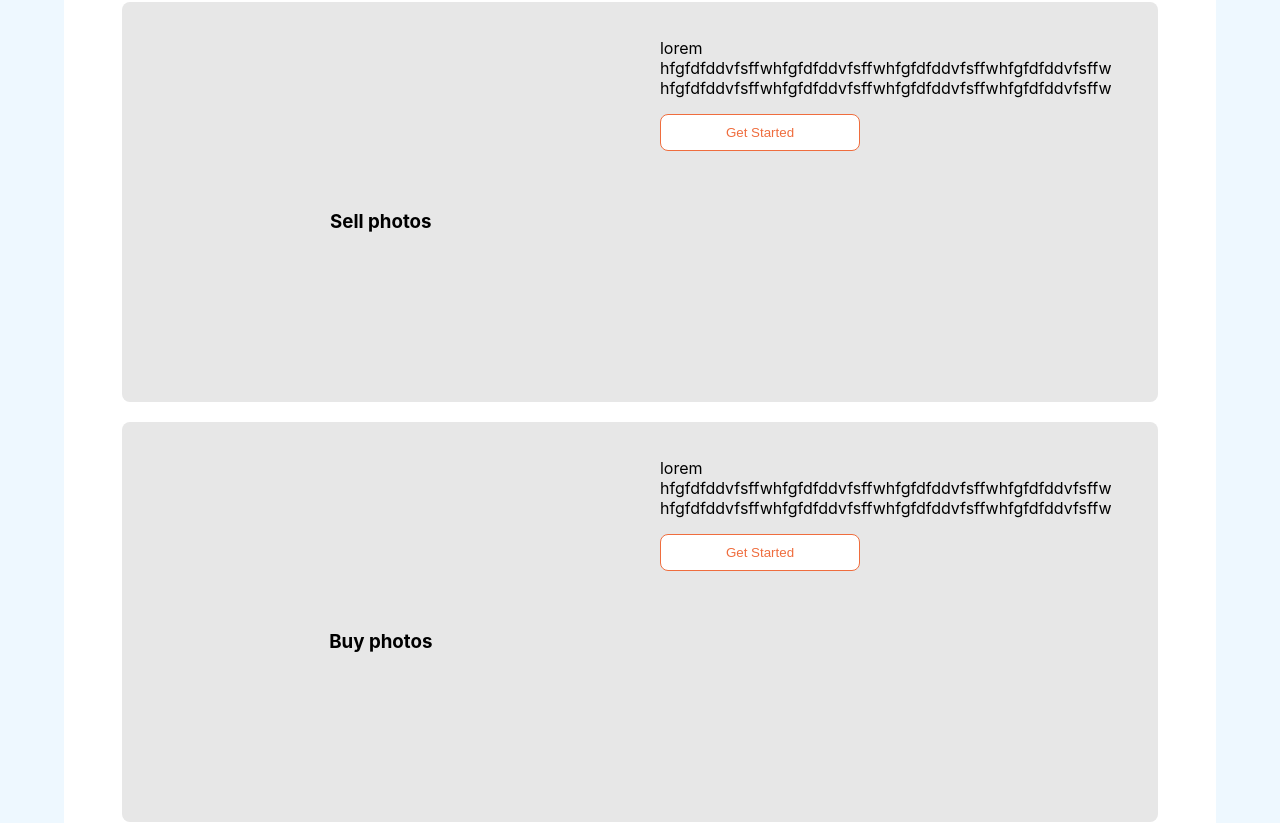
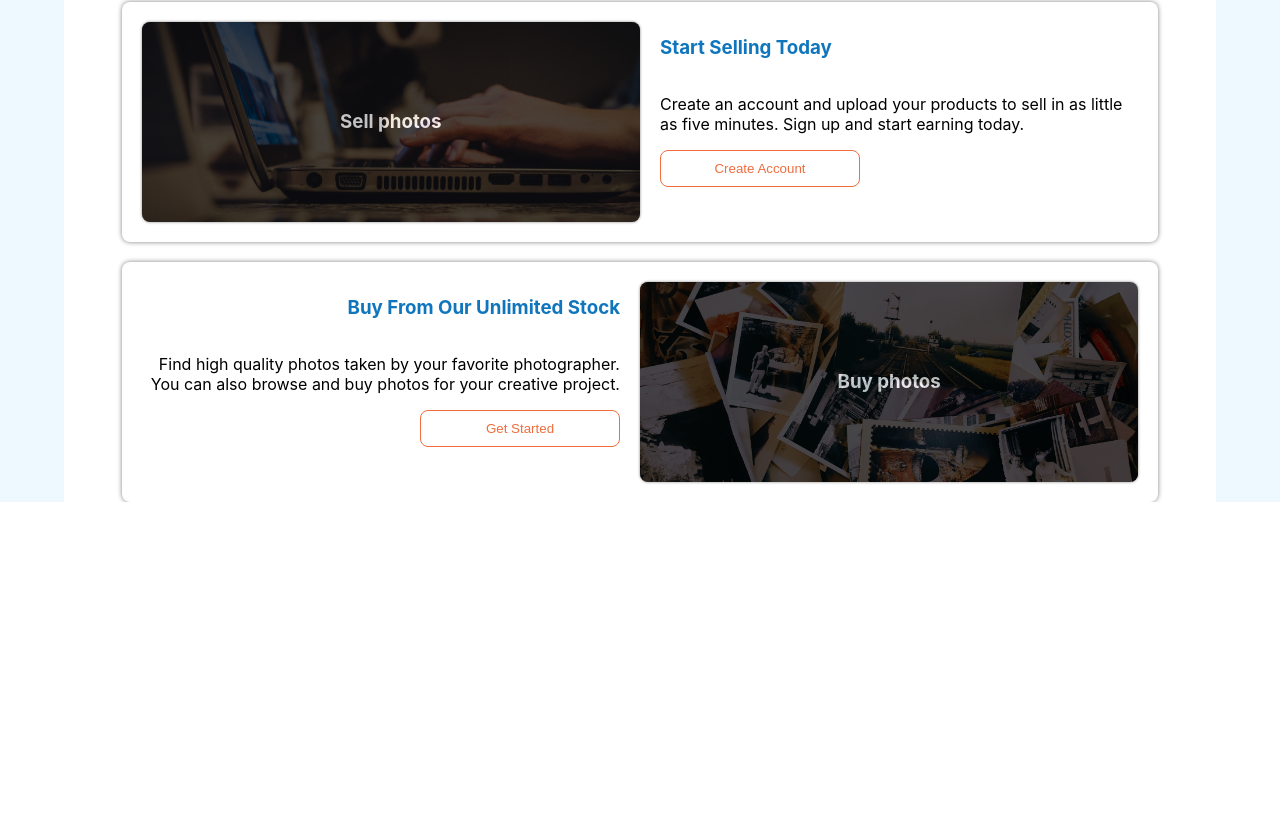
Before and after one commit to AugustineKadima/piczangu_front, a React (Create React App) app: page / in a window 1280 px wide. Shown: the part 877-1700 px from the top of the page. After the commit the page ends 1379 px from the top, so only its background shows below. Built offline with nearby package versions, Linux system fonts and the light colour scheme.

Commit message:
Add service cards

```diff
--- a/src/components/main_landing_page/content_page.js
+++ b/src/components/main_landing_page/content_page.js
@@ -1,5 +1,6 @@
 import React from "react";
 import ServiceCard from "./servicecard";
+import ServiceCardSwapped from "./servicecard_swapped";
 
 export default function ContentPage(){
     return (
@@ -10,6 +11,7 @@ export default function ContentPage(){
                     <h2 id="servicesHeader">Our Services</h2>
                 </div>
                 <ServiceCard />
+                <ServiceCardSwapped />
 
             </div>
 
--- a/src/components/main_landing_page/servicecard.js
+++ b/src/components/main_landing_page/servicecard.js
@@ -6,40 +6,21 @@ export default function ServiceCard(){
         <div>
             <div className="serviceContainer">
                 <div className="contentLeftService">
-                    <h3>Sell photos</h3>
+                    <div className="serviceTint">
+                        <h3>Sell photos</h3>
+                    </div>
                 </div>
                 <div className="contentRightService">
-                    <p>
-                        lorem hfgfdfddvfsffwhfgfdfddvfsffwhfgfdfddvfsffwhfgfdfddvfsffw hfgfdfddvfsffwhfgfdfddvfsffwhfgfdfddvfsffwhfgfdfddvfsffw
+                    <h3>Start Selling Today</h3>
+                    <p>Create an account and upload your products to sell in as little as five minutes. Sign up and start earning today.
                     </p>
-                    <button>Get Started</button>
-
-                </div>
-            </div> <div className="serviceContainer">
-                <div className="contentLeftService">
-                    <h3>Buy photos</h3>
-                </div>
-                <div className="contentRightService">
-                    <p>
-                        lorem hfgfdfddvfsffwhfgfdfddvfsffwhfgfdfddvfsffwhfgfdfddvfsffw hfgfdfddvfsffwhfgfdfddvfsffwhfgfdfddvfsffwhfgfdfddvfsffw
-                    </p>
-                    <button>Get Started</button>
-
-                </div>
-            </div> <div className="serviceContainer">
-                <div className="contentLeftService">
-                    <h3>Find photographer</h3>
-                </div>
-                <div className="contentRightService">
-                    <p>
-                        lorem hfgfdfddvfsffwhfgfdfddvfsffwhfgfdfddvfsffwhfgfdfddvfsffw hfgfdfddvfsffwhfgfdfddvfsffwhfgfdfddvfsffwhfgfdfddvfsffw
-                    </p>
-                    <button>Get Started</button>
+                    <button>Create Account</button>
 
                 </div>
             </div>
 
 
+
         </div>
     )
 }
--- /dev/null
+++ b/src/components/main_landing_page/servicecard_swapped.js
@@ -0,0 +1,24 @@
+import React from "react";
+
+
+export default function ServiceCardSwapped(){
+    return (
+        <div>
+             <div className="serviceContainer">
+
+                <div className="swappedContentLeftService">
+                    <h3>Buy From Our Unlimited Stock</h3>
+                    <p>Find high quality photos taken by your favorite photographer. You can also browse and buy photos for your creative project.
+                    </p>
+                    <button>Get Started</button>
+                </div>
+
+                <div className="swappedContentRightService">
+                    <div className="serviceTint">
+                        <h3>Buy photos</h3>
+                    </div>
+                </div>
+            </div>
+        </div>
+    )
+}
--- a/src/index.css
+++ b/src/index.css
@@ -144,35 +144,61 @@ code {
 }
 
 /* Services Landing */
-.servicesHeader{
+#servicesHeader{
  font-weight: 700px;
 }
 
 .serviceContainer{
   width: 90%;
-  height: 50vh;
-  background-color: #E7E7E7;
-  margin: 20px auto 0px;
+  height: auto;
+  background-color: white;
+  margin: 20px auto 0px auto;
   border-radius: 8px;
   display: flex;
+  box-shadow: 0px 0px 5px gray;
 }
 
 .contentLeftService, .contentRightService{
   width: 50%;
-  height: 100%;
+  height: 200px;
   border-radius: 8px;
-  padding: 20px;
+
 }
 
 .contentLeftService{
+  color: white;
+  border-radius: 8px;
+  background-image: url("./images/sell_photos.jpg");
+  background-size: cover;
+  background-repeat: no-repeat;
+  background-position: center;
+  margin: 20px;
+  box-shadow: 0px 0px 3px gray;
+}
+
+.serviceTint{
+  border-radius: 8px;
   display: flex;
   align-items: center;
   justify-content: center;
+  background-color: black;
+  opacity: 0.7;
+  height: 200px;
+  width: 100%;
 }
+
 .contentRightService{
   display: flex;
   flex-direction: column;
-  justify-content: flex-start;
+  justify-content: center;
+}
+
+.contentRightService h3{
+  color: #0F75BC;
+}
+.contentRightService p{
+  margin-right: 20px;
+
 }
 
 .contentRightService button{
@@ -182,4 +208,50 @@ code {
   border-radius: 8px;
   padding: 10px 20px;
   width: 200px;
+  bottom: 20px;
 }
+
+.swappedContentRightService{
+  background-image: url("./images/buy_photos.jpg");
+  background-size: cover;
+  background-repeat: no-repeat;
+  background-position: center;
+  margin: 20px;
+  box-shadow: 0px 0px 3px gray;
+  border-radius: 8px;
+  width: 50%;
+  color: white;
+  width: 50%;
+  height: 200px;
+  border-radius: 8px;
+}
+
+
+.swappedContentLeftService{
+  display: flex;
+  flex-direction: column;
+  justify-content: center;
+  align-items: flex-end;
+  width: 50%;
+  height: 200px;
+  border-radius: 8px;
+}
+
+
+.swappedContentLeftService h3{
+  color: #0F75BC;
+}
+.swappedContentLeftService p{
+  margin-left: 20px;
+  text-align: right;
+}
+
+.swappedContentLeftService button{
+  background-color: white;
+  color: #EF6D3E;
+  border: 1px solid #EF6D3E;
+  border-radius: 8px;
+  padding: 10px 20px;
+  width: 200px;
+  bottom: 20px;
+}
```
Also changed, not shown: src/images/buy_photos.jpg (added), src/images/sell_photos.jpg (added).
